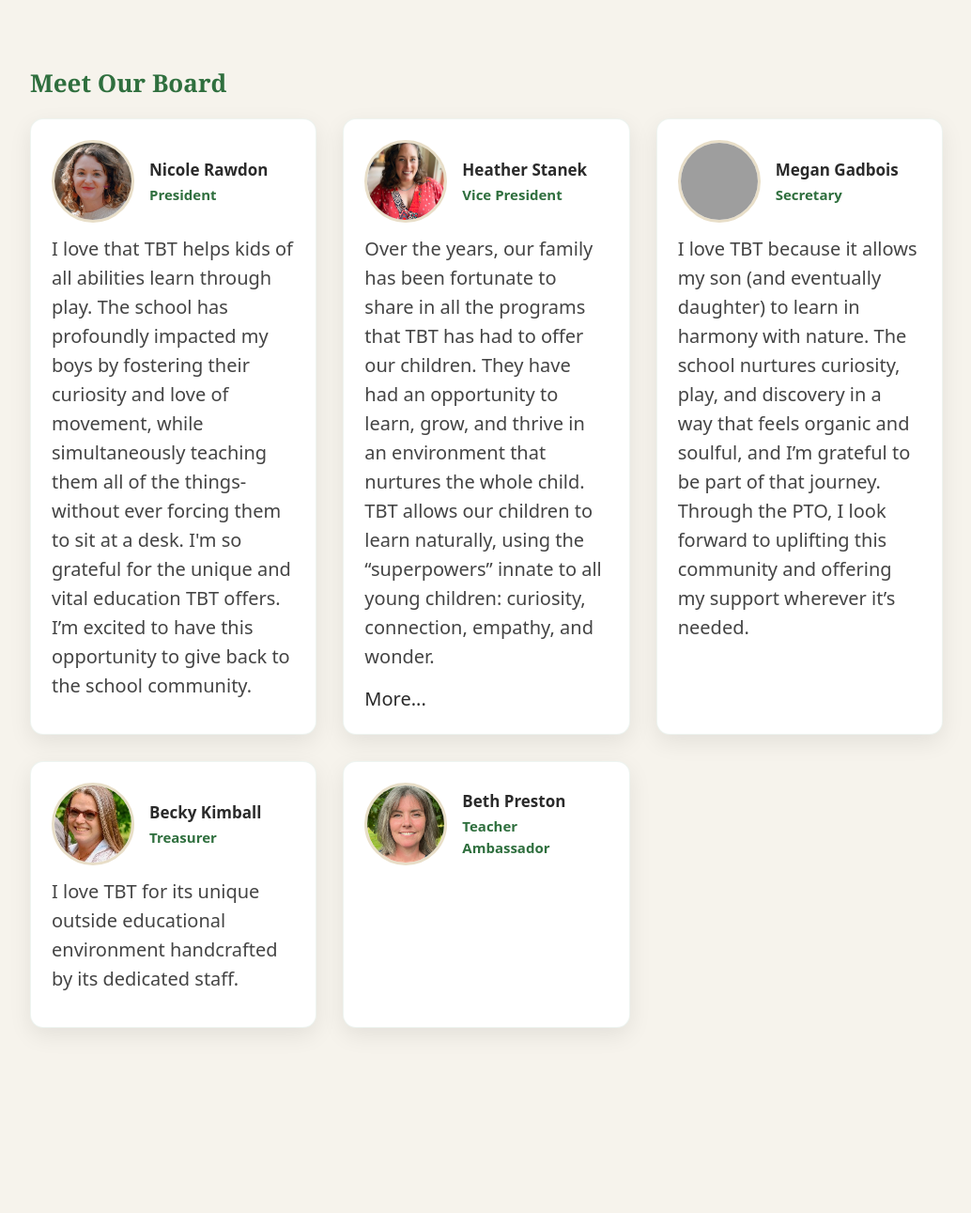
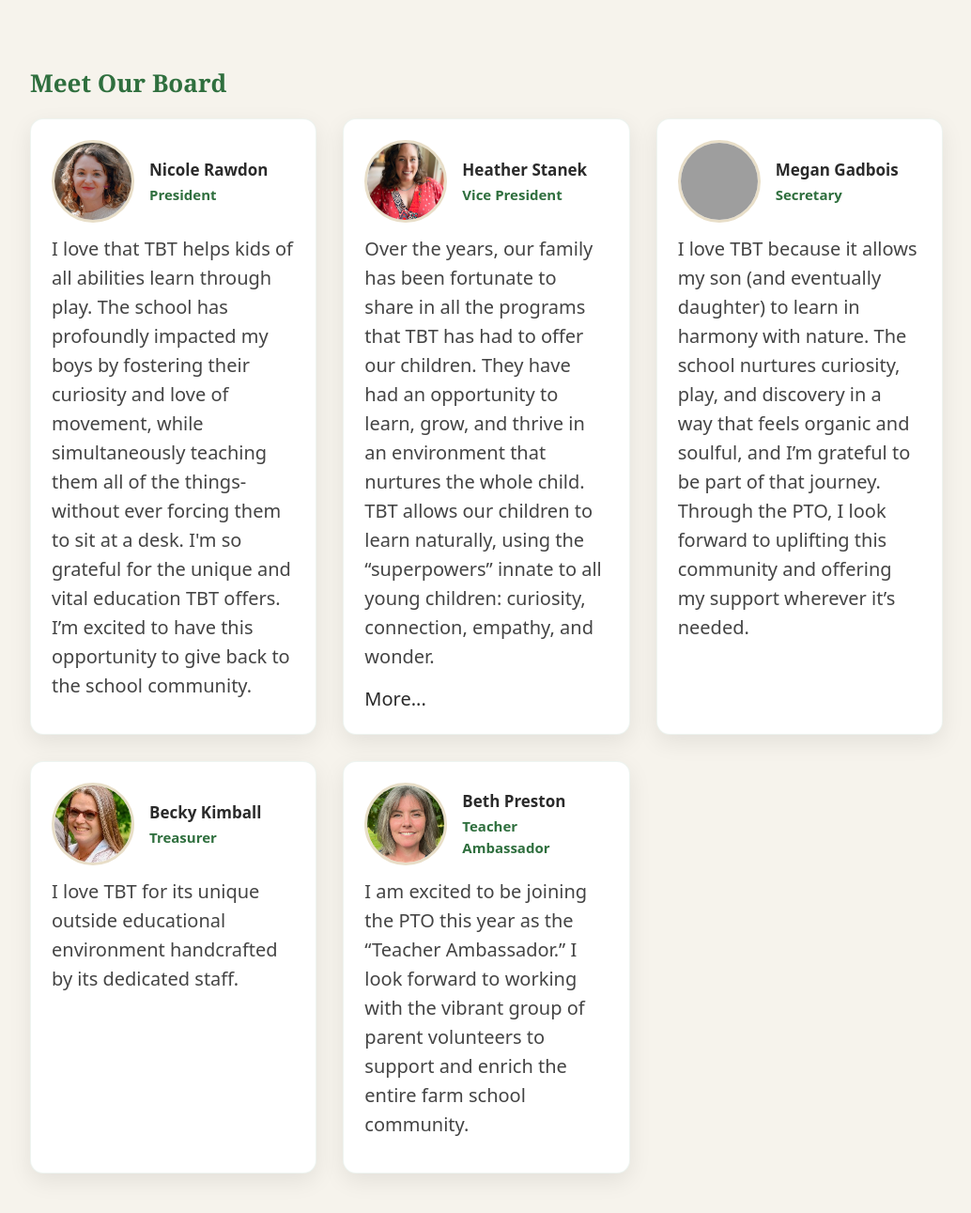
Before and after one commit to mrawdon/tbt-pto, a Jekyll site: the page built from _pages/board.md, in a window 1280 px wide, cut to the strip 124-1437 px from the top of the page. Shown: the top 1291 px of the strip at 94% size, without its empty margins (122-1156 px from the left). Built offline with Jekyll 4.4.1, drawn with Linux system fonts in a browser that asks for light colours; nearby versions of some CDN libraries; before the commit the page ends 1282 px from its top, so only the background shows below that; grey boxes are pictures that could not be loaded.

Commit message:
Added back in teacher blurb

```diff
--- a/_pages/board.md
+++ b/_pages/board.md
@@ -25,6 +25,6 @@ content_list:
       image:  /assets/becky.jpg
     - name: Beth Preston
       role: Teacher Ambassador
-
+      description: I am excited to be joining the PTO this year as the “Teacher Ambassador.” I look forward to working with the vibrant group of parent volunteers  to support and enrich the entire farm school community.
       image:  /assets/beth.png
 ---
```
